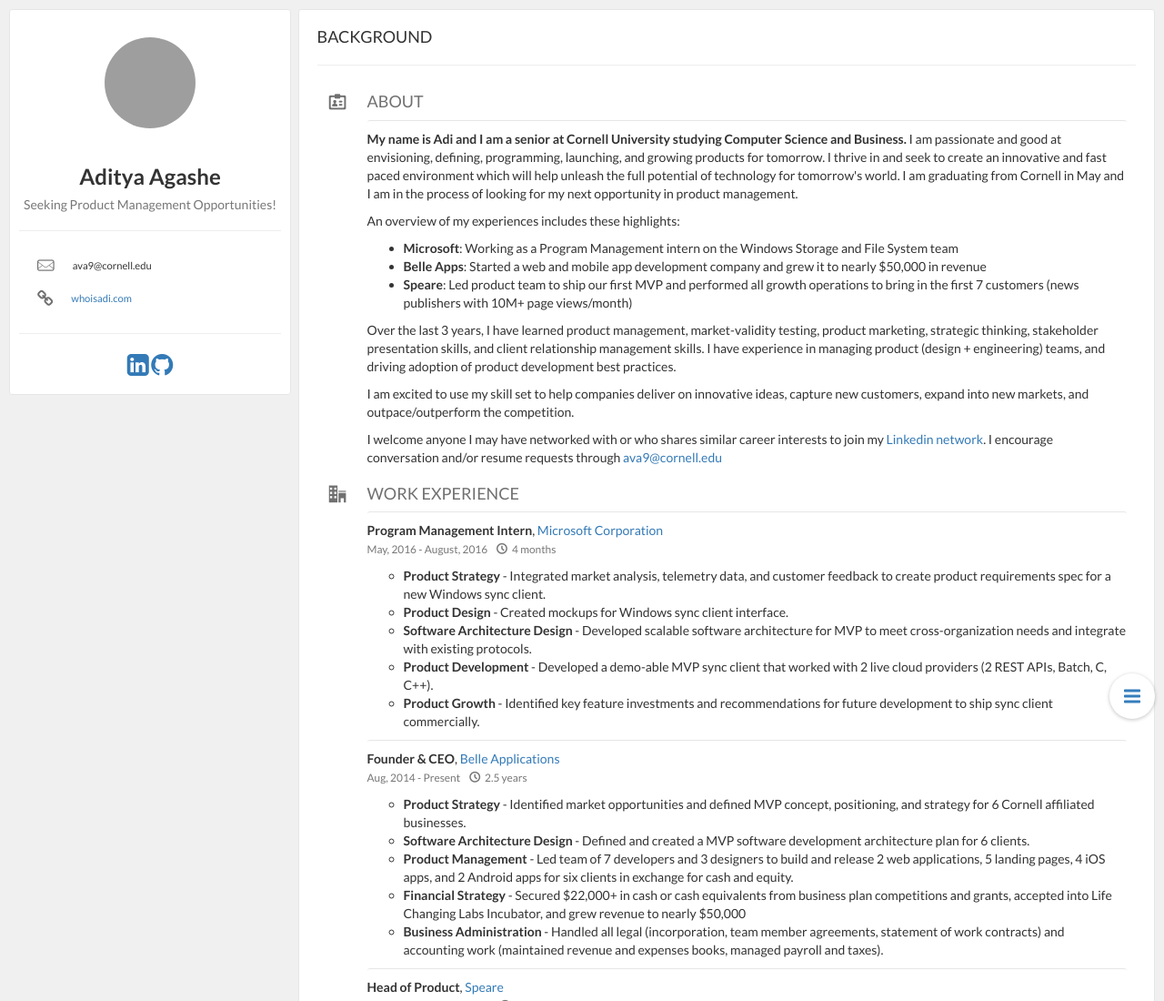
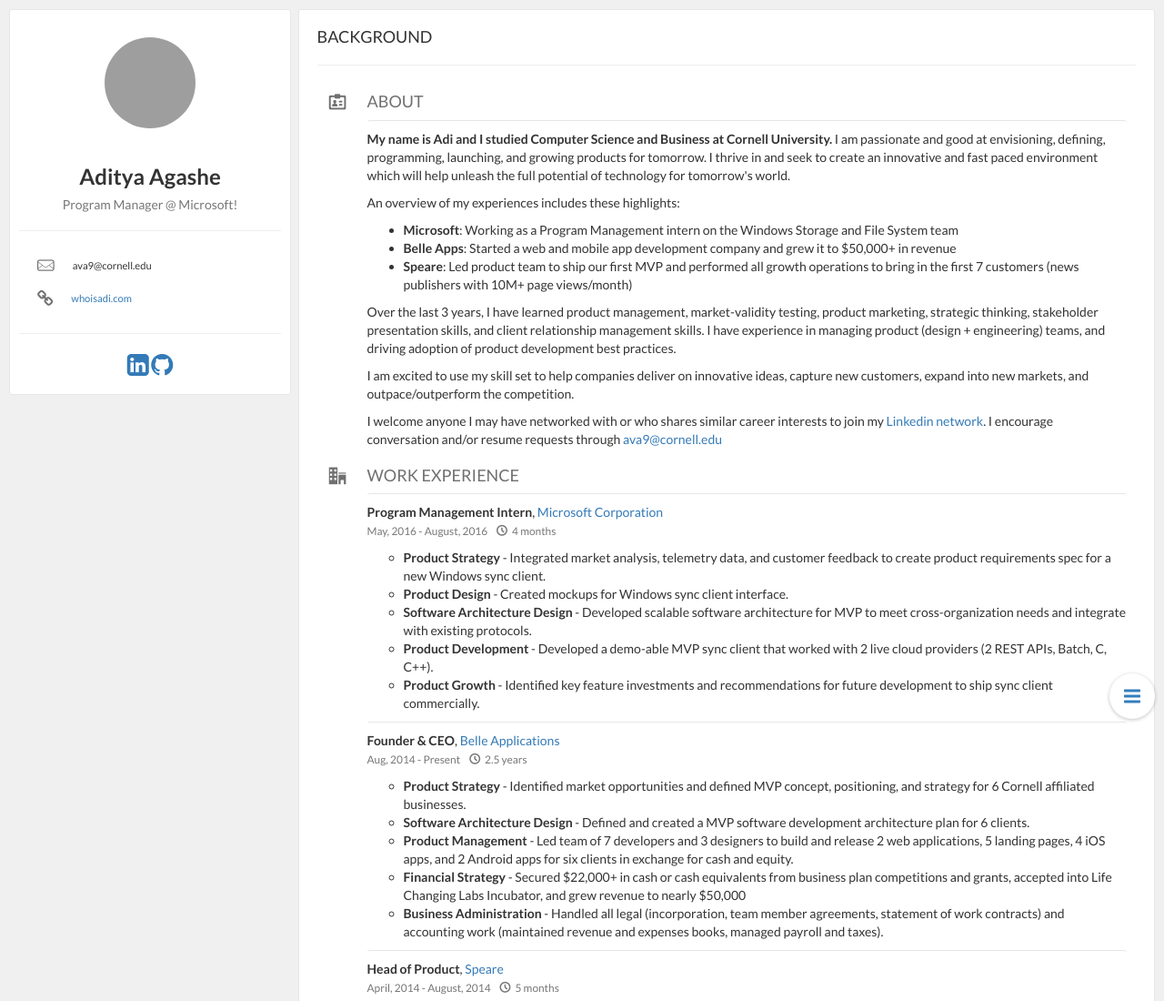
Before and after one commit to ava9/ava9.github.io, a plain HTML site: page index.html in a window 1280 px wide. Shown: the top 1100 px of the page at 91% size. Drawn offline with nearby package versions, Linux system fonts and the light colour scheme; grey boxes are pictures that could not be loaded.

Commit message:
Update index.html

```diff
--- a/index.html
+++ b/index.html
@@ -61,7 +61,7 @@
                      <div class="profile-pic"><img data-src="holder.js/100x100" alt="Aditya Agashe" src="https://media.licdn.com/mpr/mpr/shrinknp_400_400/AAEAAQAAAAAAAAoqAAAAJDAyZTNlODY4LWFkMTgtNDY3MC05YWRiLTcwZDAzMTczNWI5Yw.jpg" itemprop="image" class="media-object img-circle center-block"></div>
                      <div class="name-and-profession text-center">
                         <h3 itemprop="name"><b>Aditya Agashe</b></h3>
-                        <h5 itemprop="jobTitle" class="text-muted">Seeking Product Management Opportunities!</h5>
+                        <h5 itemprop="jobTitle" class="text-muted">Program Manager @ Microsoft!</h5>
                      </div>
                   </span>
                   <hr>
@@ -87,7 +87,7 @@
                            <h4 class="title text-uppercase">About</h4>
                            <div class="card card-nested">
                               <div itemprop="description" class="content mop-wrapper">
-                                 <p><strong>My name is Adi and I am a senior at Cornell University studying Computer Science and Business.</strong> I am passionate and good at envisioning, defining, programming, launching, and growing products for tomorrow. I thrive in and seek to create an innovative and fast paced environment which will help unleash the full potential of technology for tomorrow's world. I am graduating from Cornell in May and I am in the process of looking for my next opportunity in product management.</p>
+                                 <p><strong>My name is Adi and I studied Computer Science and Business at Cornell University.</strong> I am passionate and good at envisioning, defining, programming, launching, and growing products for tomorrow. I thrive in and seek to create an innovative and fast paced environment which will help unleash the full potential of technology for tomorrow's world.</p>
 
                                  <p>An overview of my experiences includes these highlights:</p>
 
@@ -96,7 +96,7 @@
                                       <p><strong>Microsoft</strong>: Working as a Program Management intern on the Windows Storage and File System team</p>
                                    </li>
                                    <li class="mop-wrapper">
-                                      <p><strong>Belle Apps</strong>: Started a web and mobile app development company and grew it to nearly $50,000 in revenue</p>
+                                      <p><strong>Belle Apps</strong>: Started a web and mobile app development company and grew it to $50,000+ in revenue</p>
                                    </li>
                                    <li class="mop-wrapper">
                                       <p><strong>Speare</strong>: Led product team to ship our first MVP and performed all growth operations to bring in the first 7 customers (news publishers with 10M+ page views/month)</p>
```
